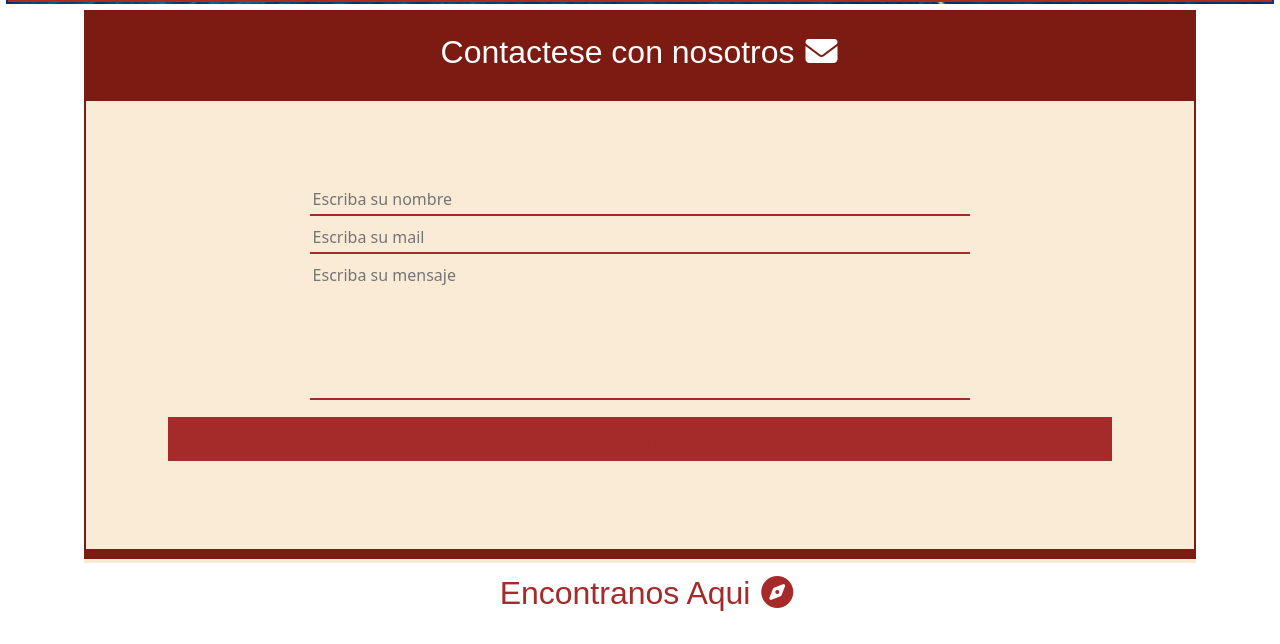
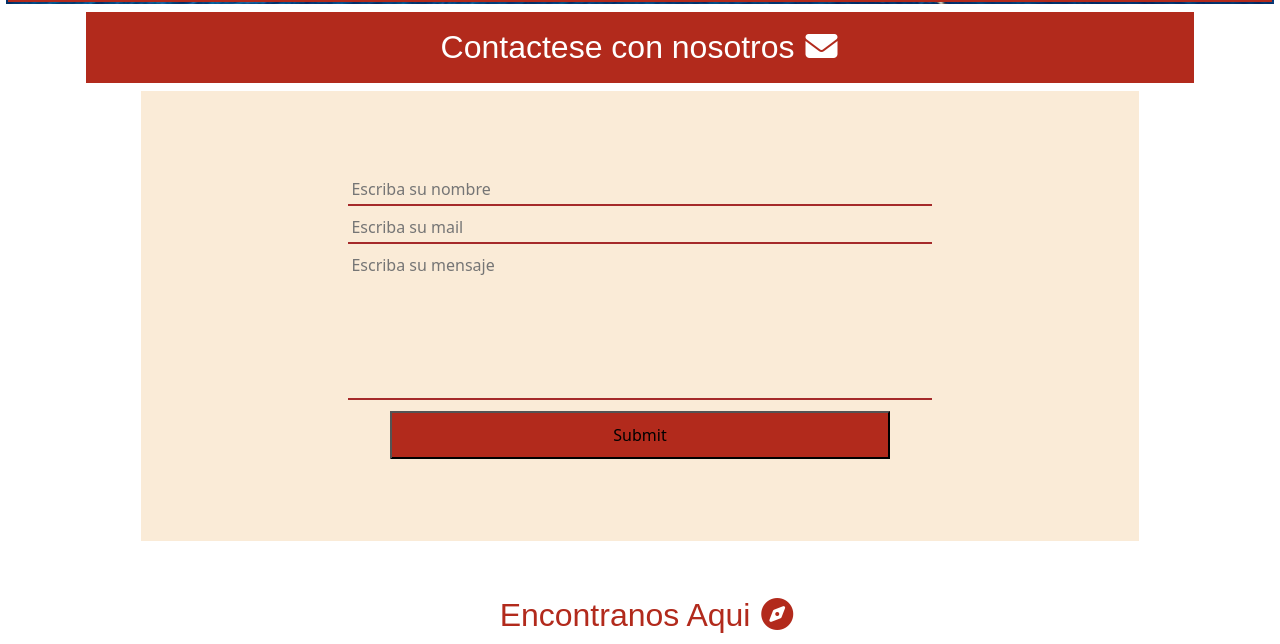
Before and after one commit to hinalafe/git-cambios, a website: page Paginas/contacto.html in a window 1280 px wide. Shown: the part 156-800 px from the top of the page. Drawn offline with nearby package versions, Linux system fonts and the light colour scheme; files that its build step writes are made by us from their sources; files whose address does not match are found by name.

Commit message:
ultimas correcciones

```diff
--- a/scss/_contacto.scss
+++ b/scss/_contacto.scss
@@ -1,87 +1,69 @@
 .contacto__h1 {
-    padding: 15px 15px;
+        background-color: #b22a1c;
+        padding: 10px 10px;
         font-size: 2em;
         font-family: Arial, Helvetica, sans-serif;
         font-weight: 100;
-    text-align: left;
+        text-decoration: none;
+        justify-content: center;
+        width: 100%;
+}
+.contacto__h3 {
+    padding: 15px 15px;
+    color: #b22a1c;
+    margin-top: 20px;
+    font-size: 2em;
+    font-family: Arial, Helvetica, sans-serif;
+    font-weight: 100;
+    text-align: center;
     text-decoration: none;
 }
-
 .flex-container {
     display: flex;
     align-items: center;
     flex-wrap: wrap;
     justify-content: center;
     background-color: antiquewhite;
+    width: 90%;
     margin: 60px 100px;
     padding: 50px;
 }
-
 .form {
     min-width: 400px;
     flex: 1;
     text-align: center;
     padding: 30px;
-}
-input {
-    color: brown;
+    &input {
+        color: #b22a1c;
         width: 100%;
-    padding: 7px;
+        padding: 70px;
         margin: 6px 0px;
         border: none;
-    border-bottom: 3px solid brown;
+        border-bottom: 3px solid #b22a1c;
         background-color: transparent;
     }
-
-
-
-.form__input:focus {
-    background: #333;
+    &:focus {
         outline: none;
         border-bottom: 3px solid black;
     }
-
+}
 .form textarea {
-    min-height: 140px;
+    min-height: 150px;
     resize: none;
 }
-
-
-
 .form__input--boton {
-    background-color: brown;
-    border-bottom: none;
+    background-color: #b22a1c;
+    border-bottom-style: solid;
     padding: 10px;
     min-width: 500px;
-
+    &:hover {
+        background-color: salmon;
+        color: #b22a1c;
     }
-
-.fondo__section {
-    background-color: #7c1b11;
 }
-
-.contacto__h1 {
-    color: #fff;
-    text-align: center;
-    text-decoration: none;
-}
-
-.fondo-inframe {
-    background: antiquewhite;
-}
-
-.contacto__h3 {
-    padding: 15px 15px;
-    font-size: 2em;
-    font-family: Arial, Helvetica, sans-serif;
-    font-weight: 100;
-    text-align: center;
-    text-decoration: none;
-}
-
 .inframe {
     display: flex;
     background: #546cc3;
-    width: 100%;
+    width: 90%;
     margin: 30px auto;
 }
```
Lines whose indentation alone changed are shown as unchanged.
